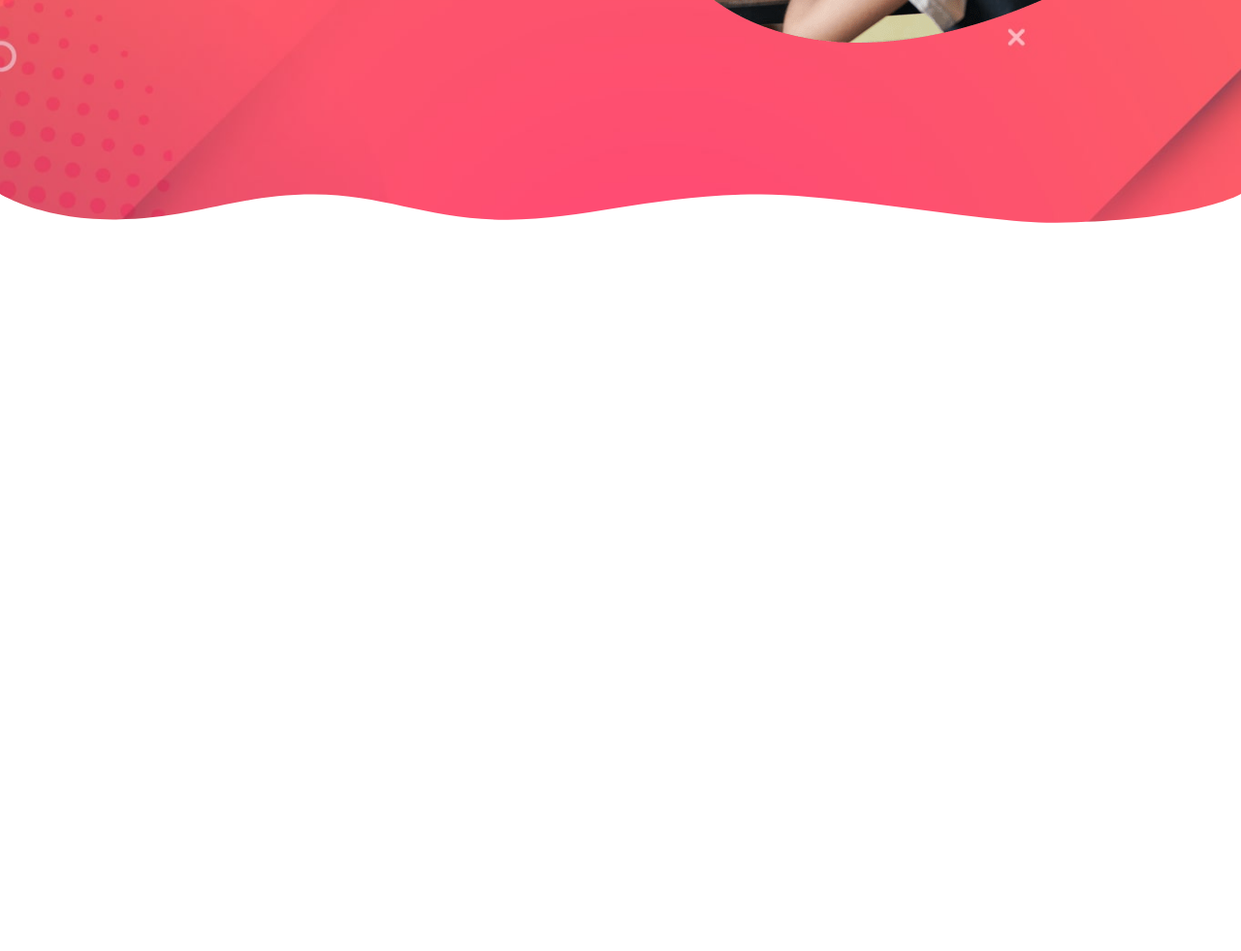
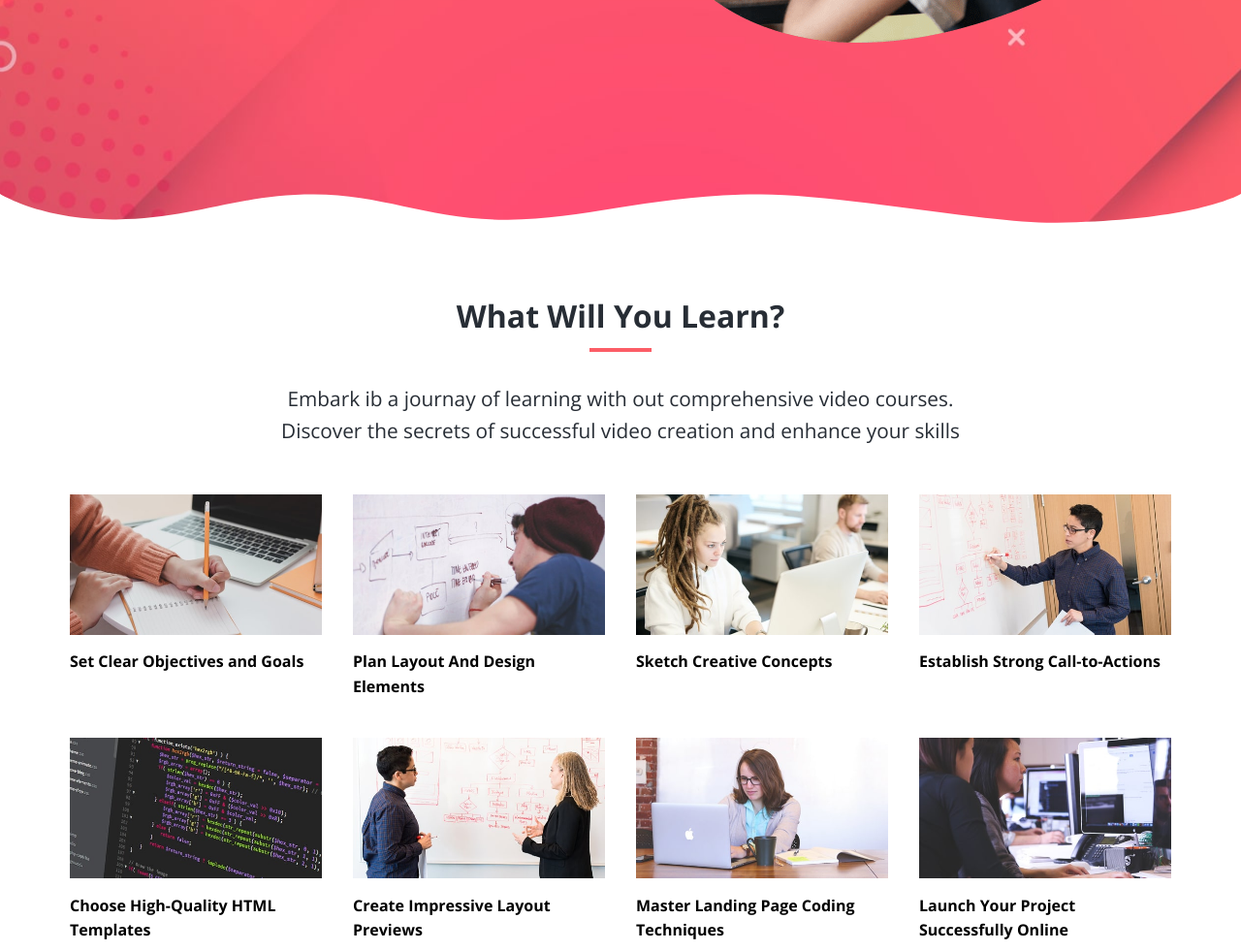
Before and after one commit to moretablesalt/css-tutor, a plain HTML site: page index.html in a window 1280 px wide. Shown: the part 709-1690 px from the top of the page at 97% size. Before the commit the page ends 1009 px from the top, so only its background shows below. Drawn offline with nearby package versions, Linux system fonts and the light colour scheme.

Commit message:
Topics section

```diff
--- a/css/style.css
+++ b/css/style.css
@@ -70,6 +70,11 @@ img {
   left: 0;
   z-index: 1000;
   transition: background-color 0.3s ease-in-out;
+}
+
+.navbar-scroll {
+  background-color: rgba(235,77,85,0.8);
+  backdrop-filter: blur(10px);
 }
 
 .navbar-flex {
@@ -184,6 +189,53 @@ img {
   height: 100px;
 }
 
+.section-header {
+  max-width: 750px;
+  margin: 0 auto;
+  text-align: center;
+  margin-bottom: 3rem;
+}
+
+.section-header h2 {
+  font-size: 2rem;
+  font-weight: 700;
+  color: var(--dark-color);
+  margin-bottom: 0.5rem;
+}
+
+.section-header p {
+  font-size: 1.3rem;
+  color: var(--dark-color);
+}
+
+/*topics*/
+.topics {
+  display: grid;
+  grid-template-columns: 1fr 1fr 1fr 1fr;
+  gap: 2rem;
+}
+
+.topics img {
+  transition: transform 0.3s;
+}
+
+.topic img:hover {
+  transform: scale(1.1);
+}
+
+.topic h3 {
+  font-size: 1rem;
+  font-weight: 700;
+  margin: 0.5rem 0;
+}
+
+.header-border {
+  width: 64px;
+  height: 4px;
+  background-color: var(--primary-color);
+  margin: 0 auto 2rem;
+}
+
 @media(max-width: 1200px) {
   .hero-flex {
     gap: 2rem;
@@ -194,6 +246,9 @@ img {
     margin-right: 0;
   }
 
+  .topics {
+    grid-template-columns: repeat(3, 1fr);
+  }
 
 }
 
@@ -211,6 +266,10 @@ img {
   .hero img {
     max-width: 600px;
     margin-top: 2rem;
+  }
+
+  .topics {
+    grid-template-columns: repeat(2, 1fr);
   }
 }
 
@@ -242,4 +301,8 @@ img {
   .hero img {
     max-width: 350px;
   }
+
+  .topics {
+    grid-template-columns: 1fr;
+  }
 }
--- a/index.html
+++ b/index.html
@@ -88,6 +88,83 @@
 
     </header>
 
+    <!-- Learn -->
+    <section class="learn">
+      <div class="container">
+        <div class="section-header">
+          <h2>What Will You Learn?</h2>
+          <div class="header-border"></div>
+          <p>Embark ib a journay of learning with out comprehensive video courses. Discover the secrets of successful video creation and enhance your skills</p>
+        </div>
+
+        <div class="topics">
+          <div class="topic">
+            <div class="topic-image">
+              <img src="img/description-1.jpg" alt="topic" />
+            </div>
+            <div class="topic-text">
+              <h3>Set Clear Objectives and Goals</h3>
+            </div>
+          </div>
+          <div class="topic">
+            <div class="topic-image">
+              <img src="img/description-2.jpg" alt="alternative" />
+            </div>
+            <div class="topic-text">
+              <h3>Plan Layout And Design Elements</h3>
+            </div>
+          </div>
+          <div class="topic">
+            <div class="topic-image">
+              <img src="img/description-3.jpg" alt="alternative" />
+            </div>
+            <div class="topic-text">
+              <h3>Sketch Creative Concepts</h3>
+            </div>
+          </div>
+          <div class="topic">
+            <div class="topic-image">
+              <img src="img/description-4.jpg" alt="alternative" />
+            </div>
+            <div class="topic-text">
+              <h3>Establish Strong Call-to-Actions</h3>
+            </div>
+          </div>
+          <div class="topic">
+            <div class="topic-image">
+              <img src="img/description-5.jpg" alt="alternative" />
+            </div>
+            <div class="topic-text">
+              <h3>Choose High-Quality HTML Templates</h3>
+            </div>
+          </div>
+          <div class="topic">
+            <div class="topic-image">
+              <img src="img/description-6.jpg" alt="alternative" />
+            </div>
+            <div class="topic-text">
+              <h3>Create Impressive Layout Previews</h3>
+            </div>
+          </div>
+          <div class="topic">
+            <div class="topic-image">
+              <img src="img/description-7.jpg" alt="alternative" />
+            </div>
+            <div class="topic-text">
+              <h3>Master Landing Page Coding Techniques</h3>
+            </div>
+          </div>
+          <div class="topic">
+            <div class="topic-image">
+              <img src="img/description-8.jpg" alt="alternative" />
+            </div>
+            <div class="topic-text">
+              <h3>Launch Your Project Successfully Online</h3>
+            </div>
+          </div>
+        </div>
+      </div>
+    </section>
 
   </body>
   <script src="js/app.js"></script>
```
